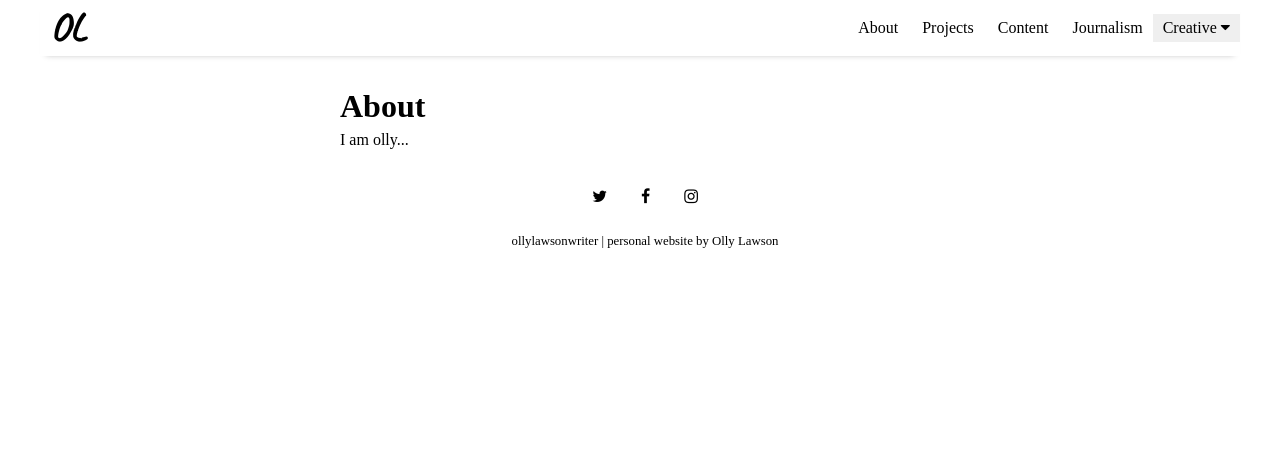
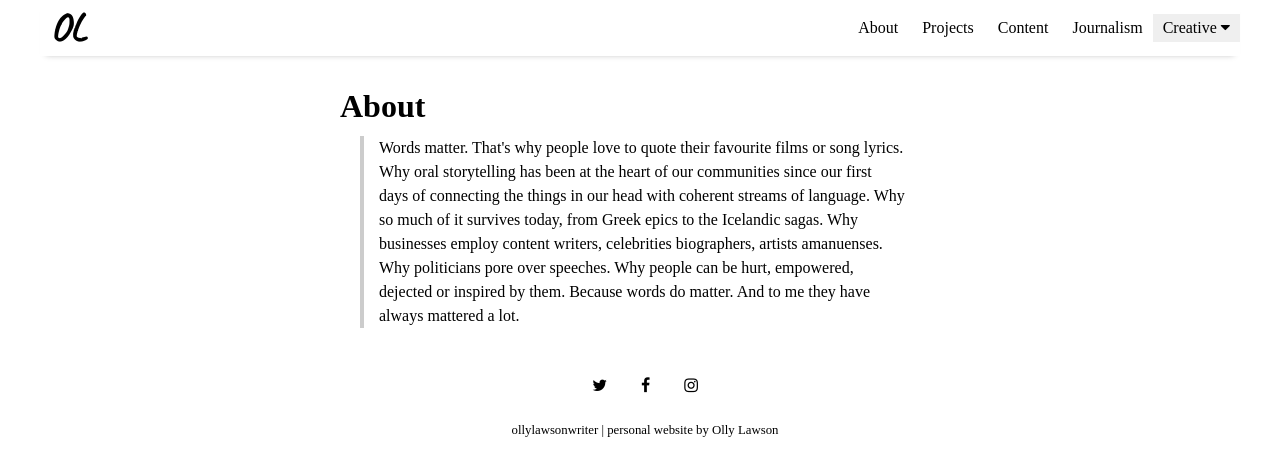
Before and after one commit to ollylawson/ollylawson.github.io, a Jekyll site: the page built from pages/about.html, in a window 1280 px wide. Shown: the top 476 px of the page. Built offline with Jekyll 4.4.1, drawn with Linux system fonts in a browser that asks for light colours; nearby versions of some CDN libraries; some web fonts are replaced.

Commit message:
about me paragraph added

```diff
--- a/pages/about.html
+++ b/pages/about.html
@@ -4,4 +4,11 @@ title: About
 
 ---
 
-I am olly...
+<blockquote>
+  Words matter. That's why people love to quote their favourite films or song lyrics. Why oral storytelling
+  has been at the heart of our communities since our first days of connecting the things in our head with coherent
+  streams of language. Why so much of it survives today, from Greek epics to the Icelandic sagas. Why businesses
+  employ content writers, celebrities biographers, artists amanuenses. Why politicians pore over speeches. Why
+  people can be hurt, empowered, dejected or inspired by them. Because words do matter. And to me they have
+  always mattered a lot.
+</blockquote>
```
